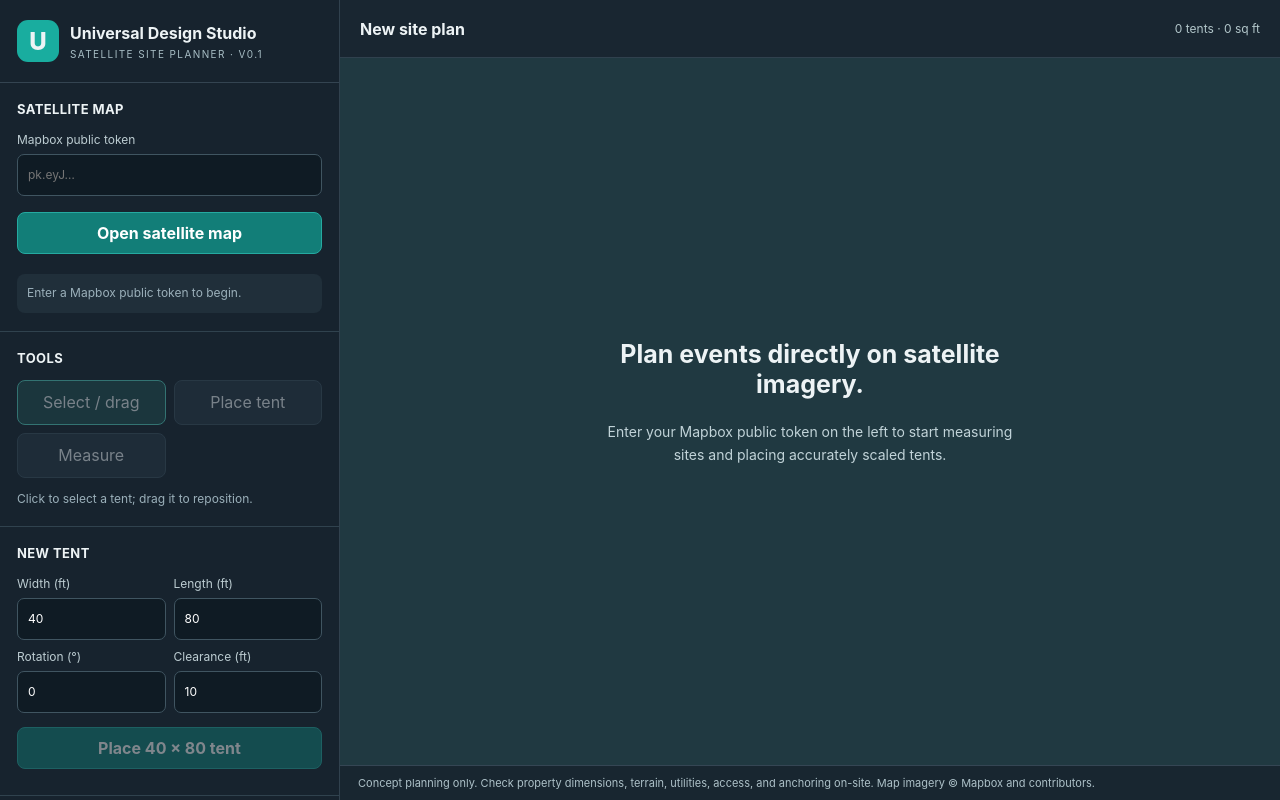
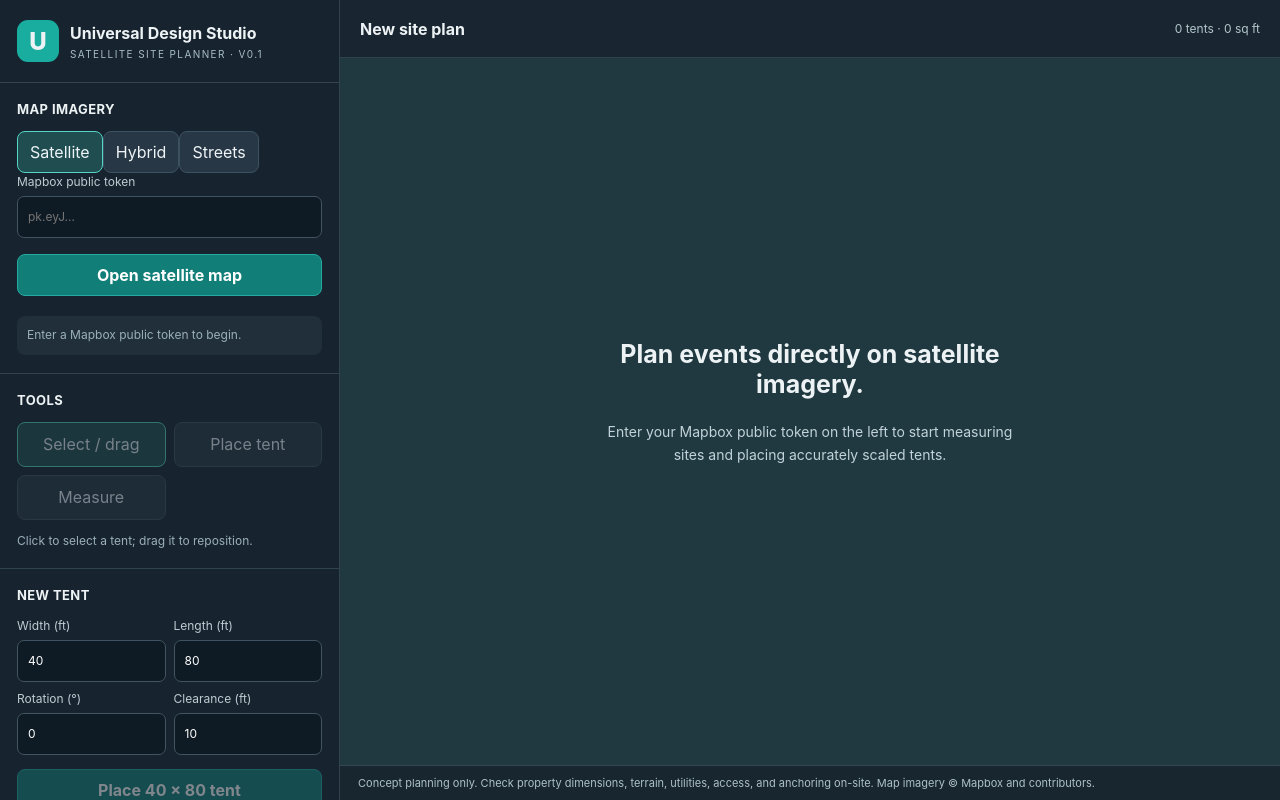
Before and after one commit to m1chael67/Universal-Design-Studio, a React (Vite) app: page / in a window 1280 px wide. Built offline with nearby package versions, Linux system fonts and the light colour scheme.

Commit message:
Default to actual satellite raster imagery and add map style switcher

```diff
--- a/src/main.jsx
+++ b/src/main.jsx
@@ -5,6 +5,11 @@ import 'mapbox-gl/dist/mapbox-gl.css';
 import './style.css';
 
 const FEET = 3.280839895;
+const MAP_STYLES = {
+  satellite: 'mapbox://styles/mapbox/satellite-v9',
+  hybrid: 'mapbox://styles/mapbox/satellite-streets-v12',
+  streets: 'mapbox://styles/mapbox/streets-v12'
+};
 const radians = deg => deg * Math.PI / 180;
 const clamp = (v,min,max,fallback) => Number.isFinite(+v) ? Math.max(min,Math.min(max,+v)) : fallback;
 const distance = (a,b) => {
@@ -27,6 +32,7 @@ function App(){
   const [project,setProject]=useState(()=>fromStore('uds-project',{name:'New site plan',center:[-90.1994,38.627],zoom:17,tents:[]}));
   const [tokenText,setTokenText]=useState(()=>localStorage.getItem('uds-mapbox-token')||'');
   const [token,setToken]=useState('');
+  const [mapStyle,setMapStyle]=useState('satellite');
   const [status,setStatus]=useState('Enter a Mapbox public token to begin.');
   const [address,setAddress]=useState('');
   const [matches,setMatches]=useState([]);
@@ -42,10 +48,12 @@ function App(){
     if(!token||!mapDiv.current)return;
     mapboxgl.accessToken=token;
     let m;
-    try{m=new mapboxgl.Map({container:mapDiv.current,style:'mapbox://styles/mapbox/satellite-streets-v12',center:project.center||[-90.1994,38.627],zoom:project.zoom||17});
+    try{m=new mapboxgl.Map({container:mapDiv.current,style:MAP_STYLES[mapStyle],center:project.center||[-90.1994,38.627],zoom:project.zoom||17});
     }catch(err){setStatus('Map failed: '+err.message);return;}
     mapRef.current=m;ready.current=false;setStatus('Loading satellite imagery…');
     m.addControl(new mapboxgl.NavigationControl(),'top-right');
+    // On the Satellite setting, use Mapbox's dedicated imagery-only style.
+    // Unlike street styles it has a raster imagery layer as its entire basemap.
     m.on('error',ev=>{if(ev.error?.message){setStatus('Map error: '+ev.error.message);}});
     m.on('load',()=>{
       ready.current=true;
@@ -57,7 +65,7 @@ function App(){
       m.addLayer({id:'tent-fill',source:'tents',type:'fill',paint:{'fill-color':'#46dccb','fill-opacity':.38}});
       m.addLayer({id:'tent-outline',source:'tents',type:'line',paint:{'line-color':'#d8fff9','line-width':3}});
       m.addLayer({id:'measure-line',source:'measure',type:'line',paint:{'line-color':'#ffffff','line-width':3,'line-dasharray':[2,1]}});
-      sync();setStatus('Satellite map ready');
+      sync();setStatus(mapStyle==='satellite'?'Satellite imagery ready':mapStyle==='hybrid'?'Satellite + streets ready':'Street map ready');
     });
     function sync(){
       if(!ready.current)return;
@@ -96,7 +104,7 @@ function App(){
     // Refresh sources when React state changes (see next effect).
     m.__udsSync=sync;
     return ()=>{ready.current=false;mapRef.current=null;m.remove();};
-  },[token]);
+  },[token,mapStyle]);
   useEffect(()=>{mapRef.current?.__udsSync?.();},[project.tents,points,selected,tool]);
   function startMap(){if(!tokenText.trim().startsWith('pk.')){setStatus('Enter your public Mapbox token (starts with pk.).');return;}localStorage.setItem('uds-mapbox-token',tokenText.trim());setToken(tokenText.trim());}
   async function search(e){
@@ -126,7 +134,7 @@ function App(){
   return <div className="layout">
     <aside className="sidebar">
       <div className="brand"><span className="mark">U</span><div><strong>Universal Design Studio</strong><small>SATELLITE SITE PLANNER · V0.1</small></div></div>
-      <section><h3>Satellite map</h3>{!token?<><label>Mapbox public token<input value={tokenText} onChange={e=>setTokenText(e.target.value)} type="password" placeholder="pk.eyJ…"/></label><button className="primary" onClick={startMap}>Open satellite map</button></>:<form onSubmit={search}><label>Find an address<input value={address} onChange={e=>setAddress(e.target.value)} placeholder="Enter a property address"/></label><button type="submit">Search address</button>{matches.map((r,i)=><button type="button" key={i} className="search-result" onClick={()=>{mapRef.current?.flyTo({center:r.coords,zoom:18});setAddress(r.name);setMatches([]);}}>{r.name}</button>)}</form>}<p className="status">{status}</p></section>
+      <section><h3>Map imagery</h3><div className="style-choices"><button type="button" className={mapStyle==='satellite'?'active':''} onClick={()=>setMapStyle('satellite')}>Satellite</button><button type="button" className={mapStyle==='hybrid'?'active':''} onClick={()=>setMapStyle('hybrid')}>Hybrid</button><button type="button" className={mapStyle==='streets'?'active':''} onClick={()=>setMapStyle('streets')}>Streets</button></div>{!token?<><label>Mapbox public token<input value={tokenText} onChange={e=>setTokenText(e.target.value)} type="password" placeholder="pk.eyJ…"/></label><button className="primary" onClick={startMap}>Open satellite map</button></>:<form onSubmit={search}><label>Find an address<input value={address} onChange={e=>setAddress(e.target.value)} placeholder="Enter a property address"/></label><button type="submit">Search address</button>{matches.map((r,i)=><button type="button" key={i} className="search-result" onClick={()=>{mapRef.current?.flyTo({center:r.coords,zoom:18});setAddress(r.name);setMatches([]);}}>{r.name}</button>)}</form>}<p className="status">{status}</p></section>
       <section><h3>Tools</h3><div className="grid">{[['select','Select / drag'],['place','Place tent'],['measure','Measure']].map(([id,label])=><button key={id} className={tool===id?'active':''} disabled={!token} onClick={()=>{setTool(id);if(id==='measure')setPoints([]);}}>{label}</button>)}</div><p className="hint">{tool==='measure'?'Click two points on the map to measure a distance.':tool==='place'?'Click on the satellite map to position a tent.':'Click to select a tent; drag it to reposition.'}</p>{points.length===2&&<div className="measurement">Distance: {distance(points[0],points[1]).toFixed(1)} ft</div>}</section>
       <section><h3>New tent</h3><div className="grid"><label>Width (ft)<input type="number" min="1" value={width} onChange={e=>setWidth(+e.target.value)}/></label><label>Length (ft)<input type="number" min="1" value={length} onChange={e=>setLength(+e.target.value)}/></label><label>Rotation (°)<input type="number" value={rotation} onChange={e=>setRotation(+e.target.value)}/></label><label>Clearance (ft)<input type="number" min="0" value={clearance} onChange={e=>setClearance(+e.target.value)}/></label></div><button className="primary" disabled={!token} onClick={()=>setTool('place')}>Place {width} × {length} tent</button></section>
       <section><h3>Placed tents ({tents.length})</h3>{tents.map((t,i)=><button key={t.id} className={'listitem '+(selected===t.id?'active':'')} onClick={()=>{setSelected(t.id);mapRef.current?.flyTo({center:[t.lng,t.lat],zoom:Math.max(mapRef.current.getZoom(),17)});}}>{'Tent '+(i+1)+' — '+t.width+'×'+t.length+' ft'}</button>)}{chosen&&<div className="chosen"><h4>Selected tent</h4><label>Rotation (degrees)<input type="number" value={chosen.rotation} onChange={e=>editTent({rotation:clamp(e.target.value,0,359,0)})}/></label><label>Clearance (feet per side)<input type="number" value={chosen.clearance} onChange={e=>editTent({clearance:clamp(e.target.value,0,200,0)})}/></label><button onClick={()=>editTent({rotation:(chosen.rotation+15)%360})}>Rotate +15°</button><button onClick={()=>{setProject(p=>({...p,tents:p.tents.filter(t=>t.id!==selected)}));setSelected(null);}}>Delete tent</button></div>}</section>
```
